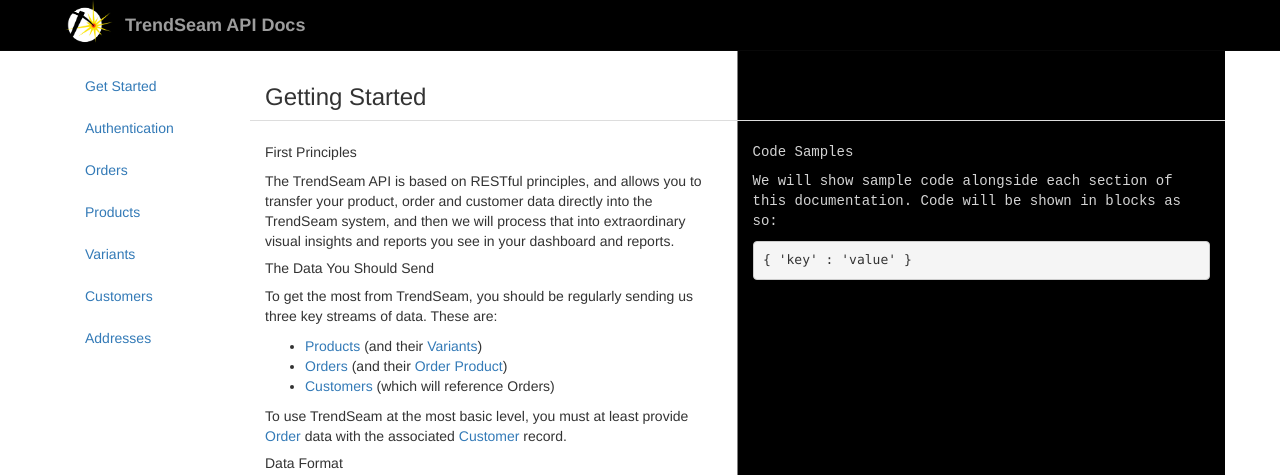
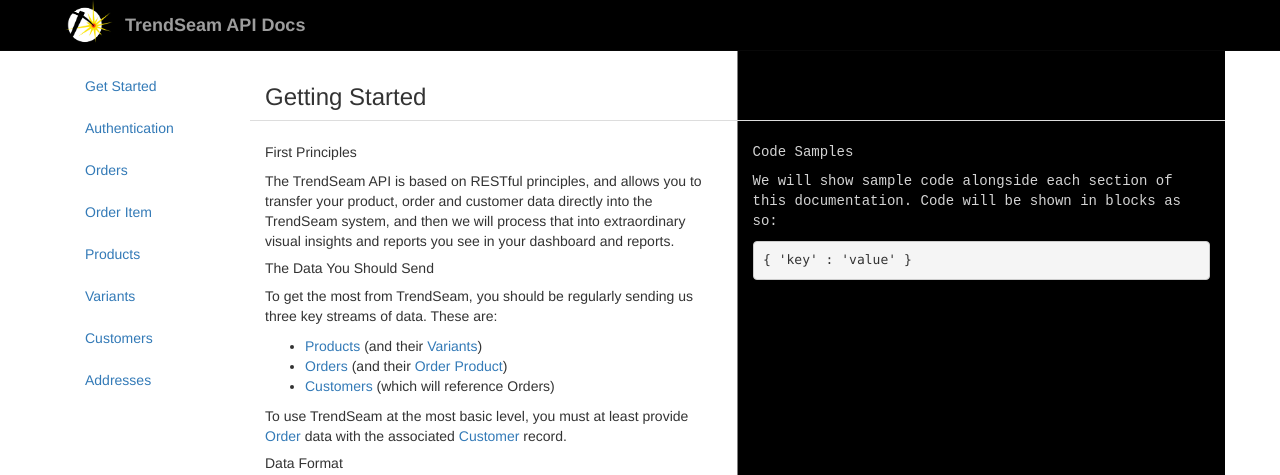
Before and after one commit to TrendSeam/API-Docs, a Jekyll site: the page built from api/index.html, in a window 1280 px wide and 900 px high. Shown: the top 475 px of the window. Built offline with Jekyll 4.4.1, drawn with Linux system fonts in a browser that asks for light colours; nearby versions of some CDN libraries; library files that are not in the unit come from our copies; Markdown is read by kramdown in place of the engine named in the settings.

Commit message:
Added Order Item to the menu

```diff
--- a/_includes/api-nav.html
+++ b/_includes/api-nav.html
@@ -4,6 +4,7 @@
 	  <li><a href="#auth">Authentication</a></li>
 	  <!-- <li><a href="#errors">Errors</a></li> -->
 	  <li><a href="#order">Orders</a></li>
+	  <li><a href="#order-item">Order Item</a></li>
 	  <li><a href="#product">Products</a></li>
 	  <li><a href="#variant">Variants</a></li>
 	  <li><a href="#customer">Customers</a></li>
```
